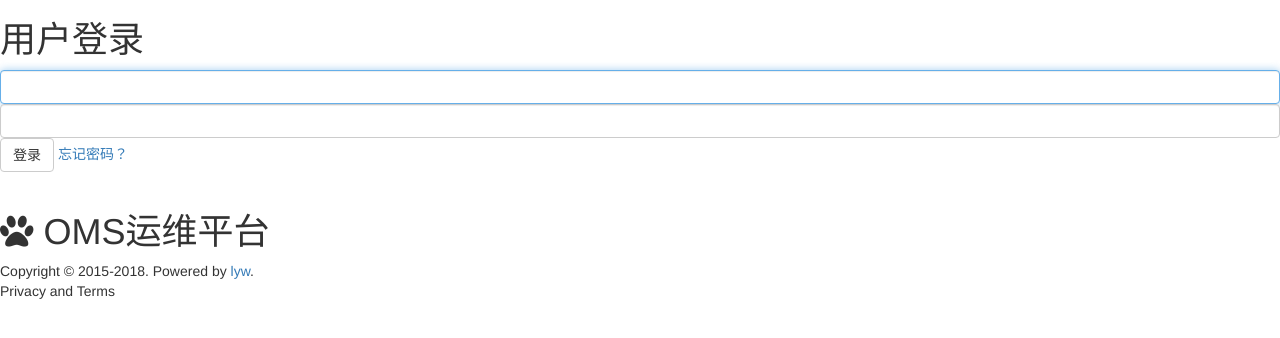
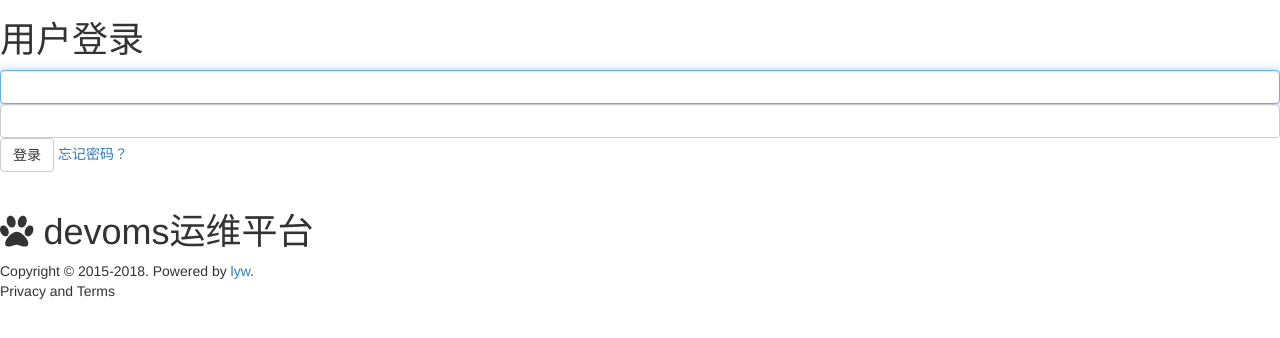
Before and after one commit to hannius/devoms, a Django app: page /accounts/login/?next=/asset/idc/add/ in a window 1280 px wide. Shown: the top 338 px of the page. Run offline with Django 3.2, Linux system fonts and the light colour scheme; parts of the project's set-up code (start-up, migrations or seed data) failed here and were passed over; some libraries are stand-ins or nearby versions.

Commit message:
modify login

```diff
--- a/templates/base.html
+++ b/templates/base.html
@@ -7,7 +7,7 @@
         <meta http-equiv="X-UA-Compatible" content="IE=edge">
         <meta name="viewport" content="width=device-width, initial-scale=1">
 
-        <title>OMS管理后台</title>
+        <title>devoms管理后台</title>
 
         <!-- Bootstrap -->
         <link href="/static/css/bootstrap.min.css" rel="stylesheet" media="screen">
@@ -25,7 +25,7 @@
                 <div class="col-md-3 left_col">
                     <div class="left_col scroll-view">
                         <div class="navbar nav_title" style="border: 0;">
-                            <a href="/" class="site_title"><i class="fa fa-paw"></i> <span>OMS运维平台</span></a>
+                            <a href="/" class="site_title"><i class="fa fa-paw"></i> <span>devoms运维平台</span></a>
                         </div>
 
                         <div class="clearfix"></div>
@@ -207,7 +207,7 @@
                     <!-- footer content -->
                     <footer>
                         <div class="pull-right">
-                            OMS运维平台 - Powered by <a href="https://leiyawu.com" target="_blank">lyw</a>
+                            devoms运维平台 - Powered by <a href="https://leiyawu.com" target="_blank">lyw</a>
                         </div>
                         <div class="clearfix"></div>
                     </footer>
--- a/userauth/templates/registration/base.html
+++ b/userauth/templates/registration/base.html
@@ -7,7 +7,7 @@
     <meta http-equiv="X-UA-Compatible" content="IE=edge">
     <meta name="viewport" content="width=device-width, initial-scale=1">
 
-    <title>{{ title }} | OMS运维平台</title>
+    <title>{{ title }} | devoms运维平台</title>
 
     <!-- Bootstrap -->
     <link href="/static/css/bootstrap.min.css" rel="stylesheet">
@@ -35,7 +35,7 @@
               <div class="clearfix"></div>
               <br />
 	      <div>
-                <h1><i class="fa fa-paw"></i> OMS运维平台</h1>
+                <h1><i class="fa fa-paw"></i> devoms运维平台</h1>
                 <p>Copyright &copy; 2015-{% now "Y" %}. Powered by <a href="http://leiyawu.com" target="_blank">lyw</a>. <br />Privacy and Terms</p>
               </div>
     	<!-- footer end -->
```
